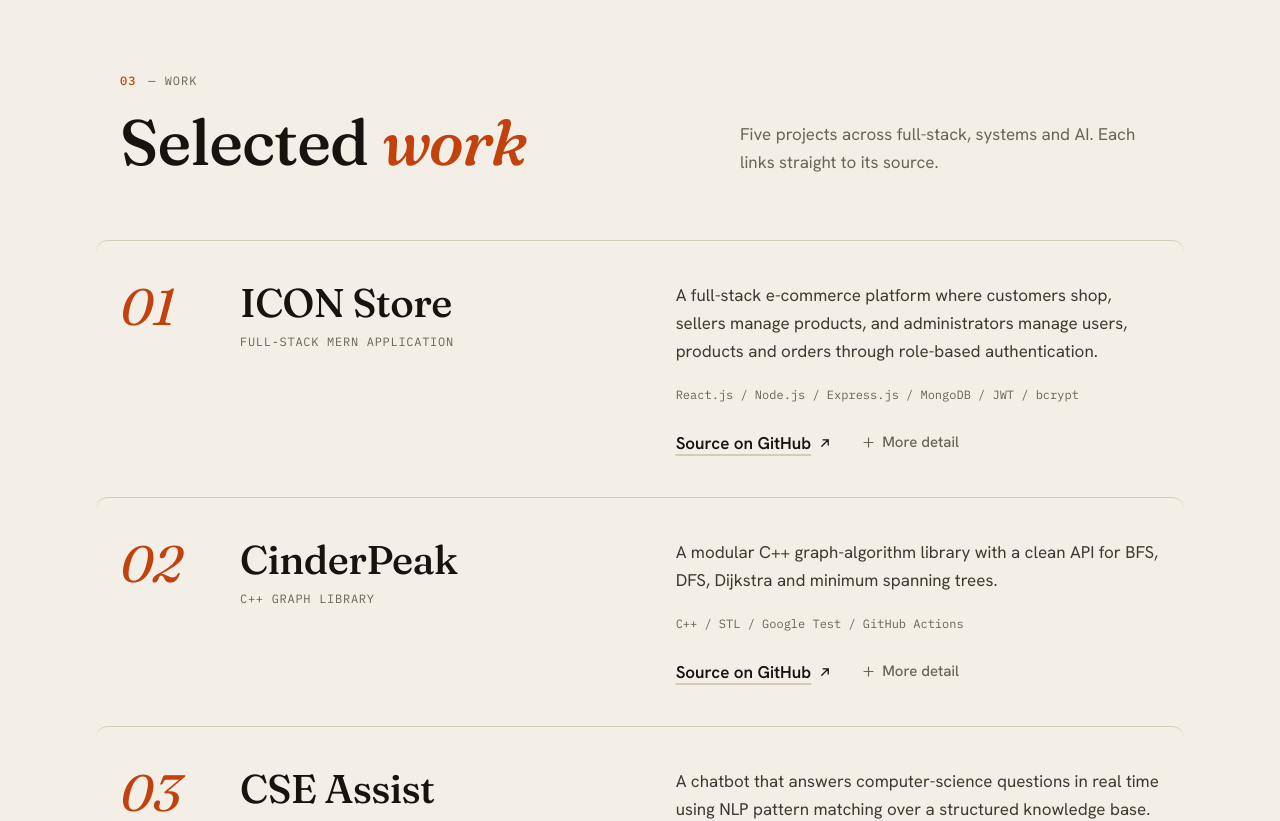
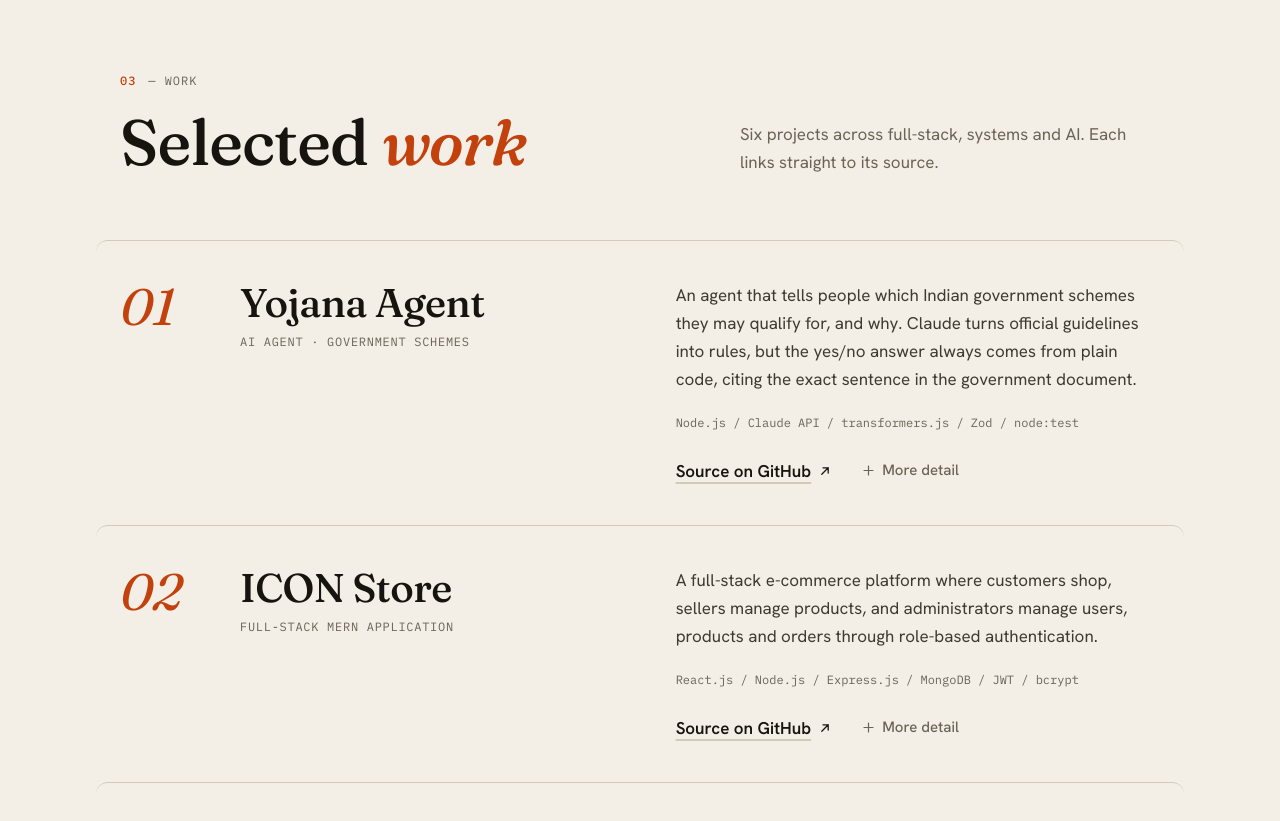
Before and after one commit to pri12ya871/Portfolio, a React (Vite) app: page / in a window 1280 px wide. Shown: the part 3080-3901 px from the top of the page. Built offline with nearby package versions, Linux system fonts and the light colour scheme.

Commit message:
Add Yojana Agent to projects

```diff
--- a/src/components/Projects.jsx
+++ b/src/components/Projects.jsx
@@ -5,6 +5,15 @@ import SectionHeader from './SectionHeader';
 import { ArrowOut, Plus, Minus } from './Icons';
 
 const PROJECTS = [
+  {
+    title: 'Yojana Agent',
+    kind: 'AI agent · government schemes',
+    github: 'https://github.com/pri12ya871/yojana-agent',
+    description: 'An agent that tells people which Indian government schemes they may qualify for, and why. Claude turns official guidelines into rules, but the yes/no answer always comes from plain code, citing the exact sentence in the government document.',
+    details: 'Every rule the LLM extracts must pass four checks against a saved copy of the source: the quote appears word for word, its numbers and limit directions match, and a local NLI model confirms the quote supports the rule. A three-valued rule engine decides from partial answers, asks only the questions that can still change a result, and says "confirm with the office" rather than guess. A Hinglish-aware chat layer runs offline, and 60 tests include property tests over random rule sets.',
+    features: ['Verified LLM rule extraction', 'Cited answers', 'Three-valued rule engine', 'Next-question picker', 'Runs without an API key'],
+    stack: ['Node.js', 'Claude API', 'transformers.js', 'Zod', 'node:test'],
+  },
   {
     title: 'ICON Store',
     kind: 'Full-stack MERN application',
@@ -134,7 +143,7 @@ export default function Projects() {
           num="03"
           label="Work"
           title={<>Selected <em>work</em></>}
-          intro="Five projects across full-stack, systems and AI. Each links straight to its source."
+          intro="Six projects across full-stack, systems and AI. Each links straight to its source."
         />
 
         <ol className="list-none m-0 p-0" style={{ borderBottom: '1px solid var(--rule)' }}>
```
